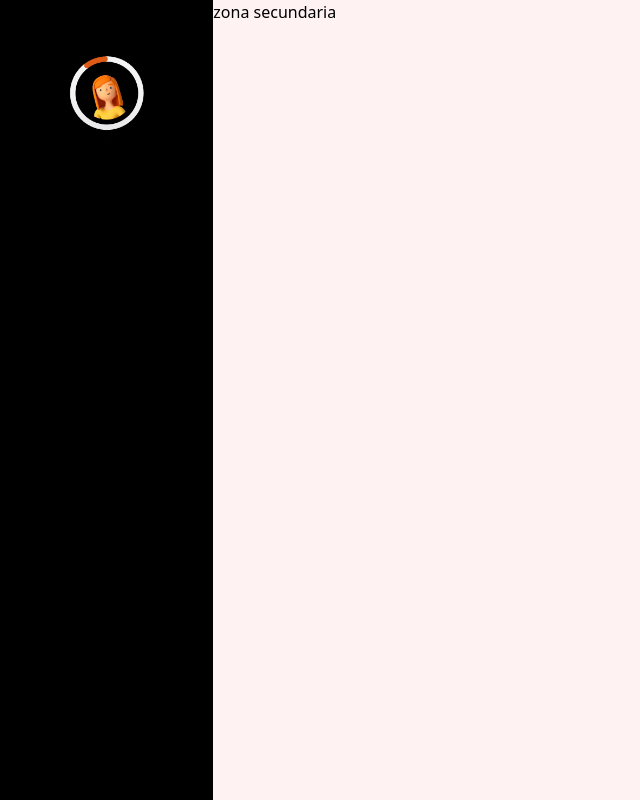
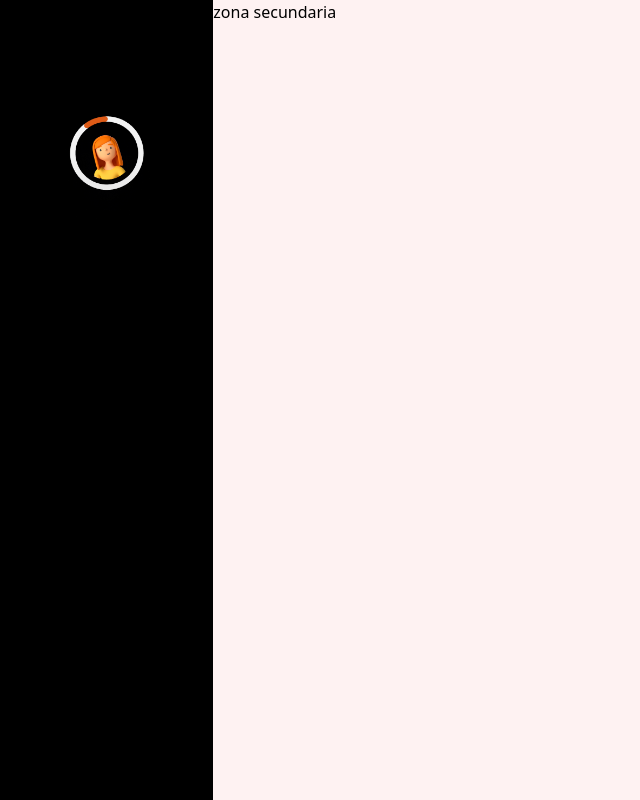
Before and after one commit to jeankox/devtest, a React (Vite) app: page / in a window 1280 px wide. Shown: the whole page, without its empty margins (0-640 px from the left). Built offline with nearby package versions, Linux system fonts and the light colour scheme.

Commit message:
navigation panel

```diff
--- a/src/components/Navigationpanel.jsx
+++ b/src/components/Navigationpanel.jsx
@@ -1,14 +1,18 @@
-import profilelogo from '../assets/profile.png'
+import profilelogo from '../assets/navigation/profile.png'
+
 
 const Navigationpanel = () => {
   return (
     <div class="w-1/5 bg-black  " > {/* main estructure */}
 
-          <div class="text-5xl p-5 m-5" >
+          <div class="text-5xl p-5 m-5 mt-20" >
               <img src={profilelogo}></img>{/* profile and advance button */ }
+              {/* categories button goes here */}
+          </div>
+          <div class="m-5"> {/* navigation buttons*/}
+
 
           </div>
-
 
     </div>
   )
```
Also changed, not shown: src/assets/navigation/profile.png (renamed from src/assets/profile.png).
